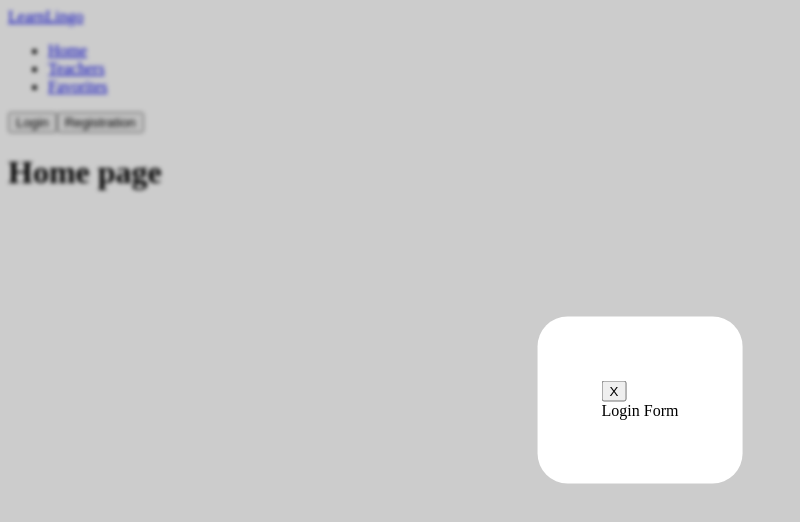
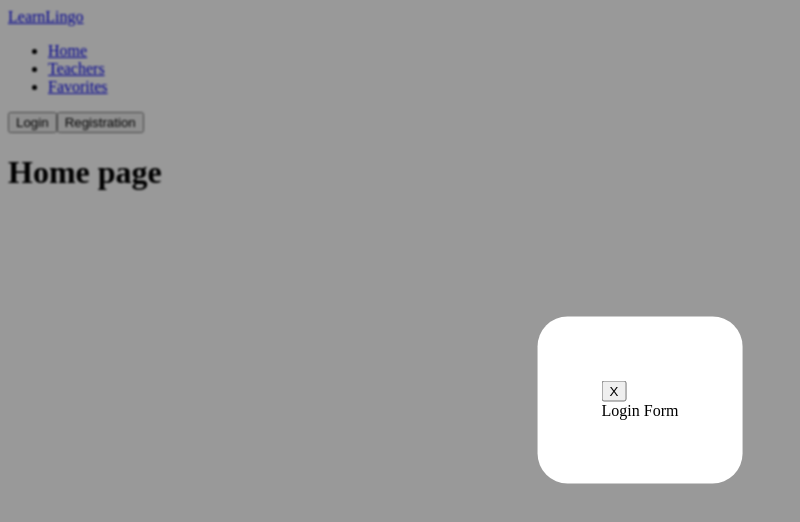
Before and after one commit to ZorAnderius/LearnLingo, a React (Vite) app: page / in a window 1280 px wide. Both pictures are taken after a click on the button "Login". Shown: the top 522 px of the page, without its empty margins (0-800 px from the left). Built offline with nearby package versions, Linux system fonts and the light colour scheme; no server answers; the database is empty.

Commit message:
add modal portal with animations

```diff
--- a/src/App.jsx
+++ b/src/App.jsx
@@ -11,16 +11,16 @@ const FavoritesPage = lazy(() => import('./pages/FavoritesPage/FavoritesPage'));
 const NotFoundPage = lazy(() => import('./pages/NotFoundPage/NotFoundPage'));
 
 const App = () => {
-  const [teachers, setTeachers] = useState(null);
-  useEffect(() => {
-    const getTeachers = async () => {
-      const teachersData = await fetchAllTeachers();
-      setTeachers(teachersData);
-    }
+  // const [teachers, setTeachers] = useState(null);
+  // useEffect(() => {
+  //   const getTeachers = async () => {
+  //     const teachersData = await fetchAllTeachers();
+  //     setTeachers(teachersData);
+  //   }
 
-    getTeachers();
-  },[])
-  console.log(teachers);
+  //   getTeachers();
+  // },[])
+  // console.log(teachers);
   return (
     <Routes>
       <Route path={ROUTES.HOME} element={<Layout />}>
--- a/src/components/Header/Header.jsx
+++ b/src/components/Header/Header.jsx
@@ -10,9 +10,9 @@ const Header = () => {
   const [isModalOpen, setIsModalOpen] = useState(false);
   const [btnContent, setBtnContent] = useState('');
 
-  const handleToggleModal = (e) => {
+  const handleToggleModal = e => {
     if (e?.target?.nodeName === 'BUTTON') setBtnContent(e.target.innerText);
-    setIsModalOpen(!isModalOpen);
+      setIsModalOpen(!isModalOpen);
   };
 
   return (
@@ -41,9 +41,11 @@ const Header = () => {
           </button>
         </div>
       </nav>
-      <Modal isOpen={isModalOpen} onClose={handleToggleModal}>
-        {btnContent === 'Login' ? <LoginForm /> : <RegisterForm />}
-      </Modal>
+      {isModalOpen && (
+        <Modal isOpen={isModalOpen} onClose={handleToggleModal}>
+          {btnContent === 'Login' ? <LoginForm /> : <RegisterForm />}
+        </Modal>
+      )}
     </header>
   );
 };
--- a/src/components/Modal/Modal.jsx
+++ b/src/components/Modal/Modal.jsx
@@ -1,40 +1,63 @@
 import ReactDOM from 'react-dom';
 import styles from './Modal.module.css';
-import { useEffect, useState } from 'react';
+import { useCallback, useEffect, useState } from 'react';
 import clsx from 'clsx';
 
 const Modal = ({ isOpen, onClose, children }) => {
   const [isVisible, setIsVisible] = useState(false);
+  const [showModal, setShowModal] = useState(false);
+
+  const handleModalClose = useCallback(
+    e => {
+      if (e.target === e.currentTarget ||
+        (e.code === 'Escape' && isOpen) ||
+        (e.target.dataset.close)) {
+        setTimeout(() => {
+          onClose();
+        }, 200);
+        setShowModal(false);
+      }
+    },
+    [isOpen, onClose],
+  );
 
   useEffect(() => {
     if (isOpen) {
       setIsVisible(true);
+      setShowModal(true);
+      document.addEventListener('keydown', handleModalClose);
+      return () => document.removeEventListener('keydown', handleModalClose);
     } else {
-      const timerId = setTimeout(() => {
-        setIsVisible(false);
-      }, 500);
-      return () => clearTimeout(timerId);
+      setIsVisible(false);
+      setShowModal(false);
     }
-  }, [isOpen]);
+  }, [isOpen, handleModalClose]);
+
+  const handleAnimationEnd = () => {
+    if (!isOpen) {
+      setIsVisible(false);
+      setShowModal(false);
+    }
+  };
 
   if (!isVisible) return null;
 
-  const handleOverlayClick = e => {
-    if (e.target === e.currentTarget) onClose();
-  };
-
   return ReactDOM.createPortal(
-    <div className={styles['modal-overlay']} onClick={handleOverlayClick}>
+    <div
+      className={clsx(styles['modal-overlay'], !isOpen && styles['is-hidden'])}
+      onClick={handleModalClose}
+      onAnimationEnd={isOpen && handleAnimationEnd}
+    >
       <div
         className={clsx(
-          styles['modal-content'],
-          isOpen ? styles['modal-open'] : styles['modal-close'],
+          showModal ? styles['modal-content'] : styles['modal-content-hidden'],
         )}
       >
         <button
           className={styles['modal-close-btn']}
           type="button"
-          onClick={onClose}
+          onClick={handleModalClose}
+          data-close
         >
           X
         </button>
--- a/src/components/Modal/Modal.module.css
+++ b/src/components/Modal/Modal.module.css
@@ -1,38 +1,74 @@
 .modal-overlay {
-  width: 100vw;
-  height: 100vh;
-  position: absolute;
+  width: 100%;
+  height: 100%;
+  position: fixed;
   top: 0;
   left: 0;
-  backdrop-filter: blur(2px);
-  background-color: rgba(0, 0, 0, 0.2);
-  display: flex;
-  justify-content: center;
-  align-items: center;
+  backdrop-filter: blur(1px);
+  background-color: rgba(0, 0, 0, 0.4);
+  transition: opacity 0.3s ease-in, visibility 0.3s ease-in;
   z-index: 100;
 }
 
-.modal-content {
+.is-hidden {
+  visibility: hidden;
+  pointer-events: none;
+  animation: fadeOut 0.3s ease-out;
+}
+
+.modal {
   position: absolute;
   top: 50%;
   left: 50%;
-  transform: translate(-50%, -50%);
+  transform: translate(-50%, -50%) scale(1);
   max-width: 600px;
   padding: 64px;
   background-color: #fff;
-  opacity: 0;
-  transition: opacity 0.3s ease-in, transform 0.5s ease-in;
   border-radius: 30px;
 }
 
-.modal-open {
-  opacity: 1;
+.modal-content {
+  composes: modal;
+  animation: scaleIn 0.3s ease-in;
 }
 
-.modal-close {
-  opacity: 0;
+.modal-content-hidden {
+  composes:modal;
+  animation: scaleOut 0.3s ease-out;
 }
-
 
 .modal-close-btn {
 }
+
+@keyframes fadeOut {
+  0% {
+    opacity: 1;
+    visibility: visible;
+  }
+  100% {
+    opacity: 0;
+    visibility: hidden;
+  }
+}
+
+@keyframes scaleOut {
+  0% {
+    opacity: 1;
+    transform: translate(-50%, -50%) scale(1);
+  }
+  100% {
+    opacity: 0;
+    transform: translate(-50%, -50%) scale(0.8);
+  }
+}
+
+@keyframes scaleIn {
+  0% {
+    opacity: 0;
+    transform: translate(-50%, -50%) scale(0.8);
+  }
+  100% {
+    opacity: 1;
+    transform: translate(-50%, -50%) scale(1);
+  }
+}
```
